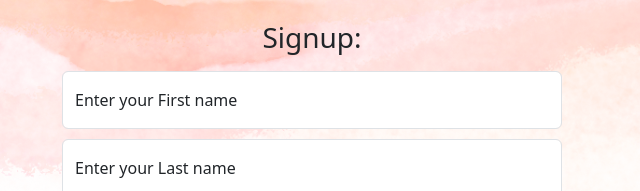
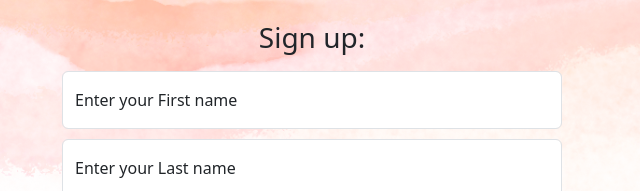
Before and after one commit to vishakhabinani/MatchMakerEvents, a plain HTML site: page signup.html in a window 1280 px wide. Shown: the part 453-644 px from the top of the page, 328-968 px from the left. Drawn offline with nearby package versions, Linux system fonts and the light colour scheme.

Commit message:
Update signup.html

```diff
--- a/signup.html
+++ b/signup.html
@@ -24,7 +24,7 @@
         <body style="background-image: url(./bg.png); background-size:cover; background-attachment: fixed; background-repeat: no-repeat;">
     <form>
         <center><img class="mb-4" src="./MatchMakerlogo.png" alt="" width="150" height="150" style="border:3px solid black">
-        <h1 class="h3 mb-3 fw-normal">Signup:</h1>
+        <h1 class="h3 mb-3 fw-normal">Sign up:</h1>
         <div style="margin:10px;"></div>
         <div class="form-floating">
           <input type="password" class="form-control" id="floatingPassword" placeholder="Password" fdprocessedid="u035l">
```
